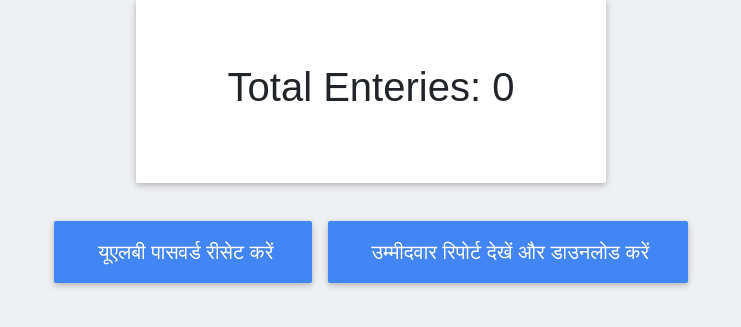
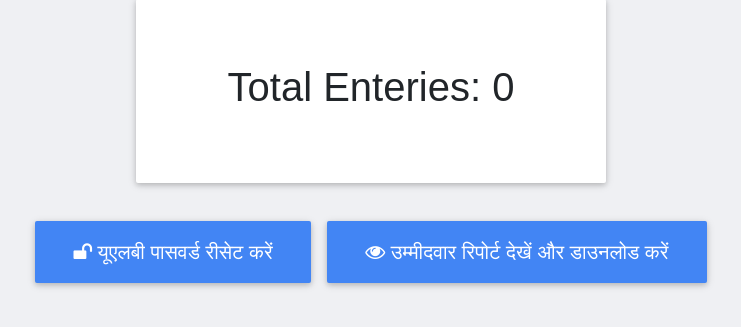
Before and after one commit to abhishekthakur1995/SKB-ULB, a PHP site: page /dashboard.php in a window 1280 px wide. Shown: the part 115-442 px from the top of the page, without its empty margins (269-1010 px from the left). Run offline with PHP 8.4, Linux system fonts and the light colour scheme; the visitor is signed in with stand-in values (Sample User, id 1); data that the repository does not hold is empty; some libraries are stand-ins or nearby versions.

Commit message:
#added icons on super admin panel

```diff
--- a/dashboard.php
+++ b/dashboard.php
@@ -48,11 +48,11 @@ if (isset($_SESSION['message'])) {
 
             <div class="fleft full-width text-align-center" >
                 <a href="superUser/forgotPassword.php" class="btn btn-primary btn-lg fs4">
-                    <span class="fa fa-undo-alt fs4"></span>
+                    <span class="fa fa-unlock fs4"></span>
                     <?php echo $lang['dashboard_btn_6']; ?>
                 </a>
                 <a href="superUser/viewAllCandidateReport.php" class="btn btn-primary btn-lg fs4">
-                    <span class="fa fa-undo-alt fs4"></span>
+                    <span class="fa fa-eye fs4"></span>
                     <?php echo $lang['dashboard_btn_7']; ?>
                 </a>
                 <!-- <a href="superUser/duplicateRecords.php" class="btn btn-primary btn-lg fs4">
```
